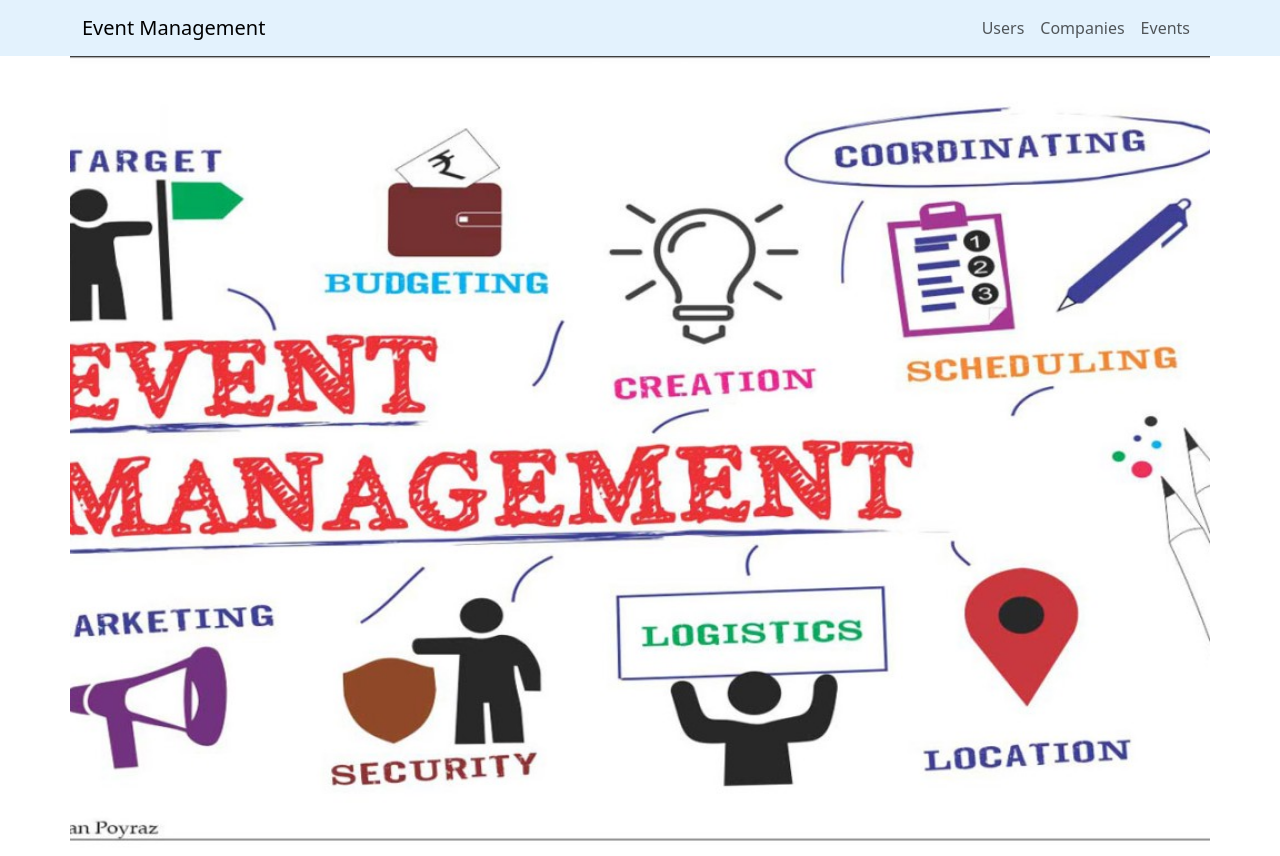
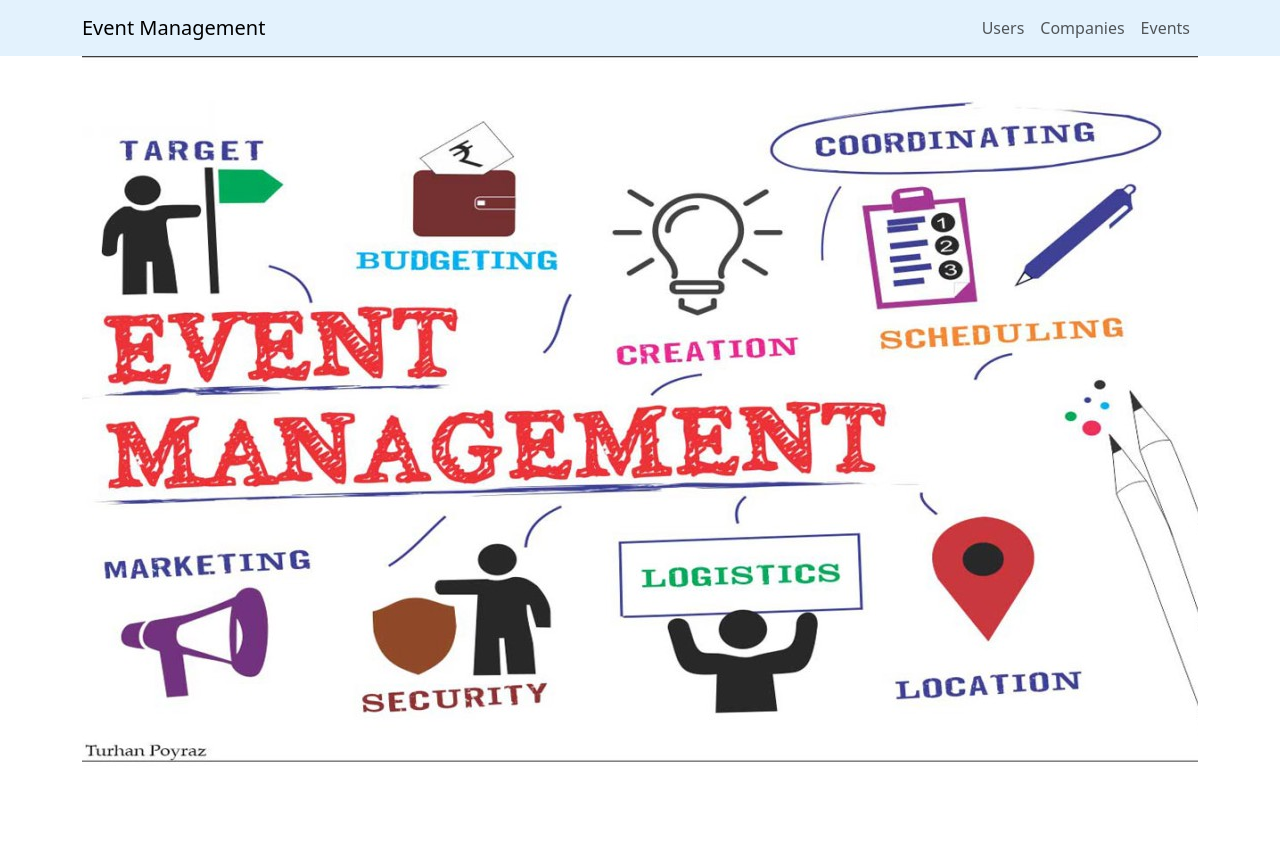
Before and after one commit to manevam/IKT-EV, a React (Create React App) app in the folder frontend/: page / in a window 1280 px wide. After the commit the page ends 800 px from the top, so only its background shows below. Built offline with nearby package versions, Linux system fonts and the light colour scheme; no server answers.

Commit message:
added home component

```diff
--- a/frontend/src/components/App/App.css
+++ b/frontend/src/components/App/App.css
@@ -1,15 +1,3 @@
-.landing-page {
-  background-image: url('../../1692193299886.jpg'); /* Path to your image */
-  background-size: cover;
-  background-position: center;
-  height: 100vh;
-  display: flex;
-  justify-content: center;
-  align-items: center;
-  color: white;
-  text-align: center;
-  font-size: 24px;
-}
 .App {
   text-align: center;
 }
--- a/frontend/src/components/App/App.js
+++ b/frontend/src/components/App/App.js
@@ -15,6 +15,7 @@ import EventsPerCompany from "../Events/EventsPerCompany/eventsPerCompany";
 import Attendance from "../Events/EventAttendance/attendance";
 import EventAdd from "../Events/EventAdd/eventAdd";
 import UserRegisterForEvent from "../Users/UserRegisterForEvent/userRegisterForEvent";
+import Home from "../Home/home";
 
 class App extends Component {
 
@@ -33,27 +34,36 @@ class App extends Component {
             <Router>
                 <Header/>
                 <main>
-                    <div className="container landing-page">
+                    <div className="container">
                         <Routes>
                             <Route path={"/users/add"}
-                                   element={<UserAdd userAdd={this.state.users} onAddUser={this.addUser}
+                                   element={<UserAdd userAdd={this.state.users}
+                                                     onAddUser={this.addUser}
                                                      companies={this.state.companies}/>}/>
                             <Route path={"/users/:userID/register"}
                                    element={<UserRegisterForEvent onRegister={this.registerUserForEvent}
                                                                   events={this.state.events}/>}/>
-                            <Route path={"/users"} element={<Users users={this.state.users}/>}/>
-                            <Route path={"/companies/add"} element={<CompanyAdd companyAdd={this.state.companies}
-                                                                                onAddCompany={this.addCompany}/>}/>
-                            <Route path={"/companies"} element={<Companies companies={this.state.companies}/>}/>
-                            <Route path={"/event"} element={<Events events={this.state.events}/>}/>
+                            <Route path={"/users"}
+                                   element={<Users users={this.state.users}/>}/>
+                            <Route path={"/companies/add"}
+                                   element={<CompanyAdd companyAdd={this.state.companies}
+                                                        onAddCompany={this.addCompany}/>}/>
+                            <Route path={"/companies"}
+                                   element={<Companies companies={this.state.companies}/>}/>
+                            <Route path={"/event"}
+                                   element={<Events events={this.state.events}/>}/>
                             <Route path={"/event/create"}
-                                   element={<EventAdd companies={this.state.companies} users={this.state.users}
+                                   element={<EventAdd companies={this.state.companies}
+                                                      users={this.state.users}
                                                       onAddEvent={this.addEvent}/>}/>
                             <Route path={"/event/coordinators"}
                                    element={<GetAllCoordinators coordinators={this.state.coordinators}/>}/>
                             <Route path={"/event/company"}
                                    element={<EventsPerCompany eventsPerCompany={this.state.eventsPerCompany}/>}/>
-                            <Route path={"/event/attendance/:id"} element={<Attendance/>}/>
+                            <Route path={"/event/attendance/:id"}
+                                   element={<Attendance/>}/>
+                            <Route path={""}
+                                   element={<Home/>}/>
                         </Routes>
                     </div>
                 </main>
@@ -62,14 +72,14 @@ class App extends Component {
     }
 
     componentDidMount() {
-        this.fetchData()
+        this.fetchData();
     }
 
     fetchData = () => {
         this.loadUsers();
         this.loadCompanies();
         this.loadEvents();
-        this.loadCoordinators()
+        this.loadCoordinators();
     }
 
     loadUsers = () => {
--- /dev/null
+++ b/frontend/src/components/Home/home.css
@@ -0,0 +1,12 @@
+.landing-page {
+    background-image: url('../../img.jpg');
+    background-size: cover;
+    background-position: center;
+    height: 90vh;
+    display: flex;
+    justify-content: center;
+    align-items: center;
+    color: white;
+    text-align: center;
+    font-size: 24px;
+}
--- /dev/null
+++ b/frontend/src/components/Home/home.js
@@ -0,0 +1,9 @@
+import React from 'react';
+import './home.css';
+const Home = () => {
+    return (
+        <div className="landing-page"></div>
+    )
+};
+
+export default Home;
```
Also changed, not shown: frontend/src/img.jpg (renamed from frontend/src/1692193299886.jpg).
